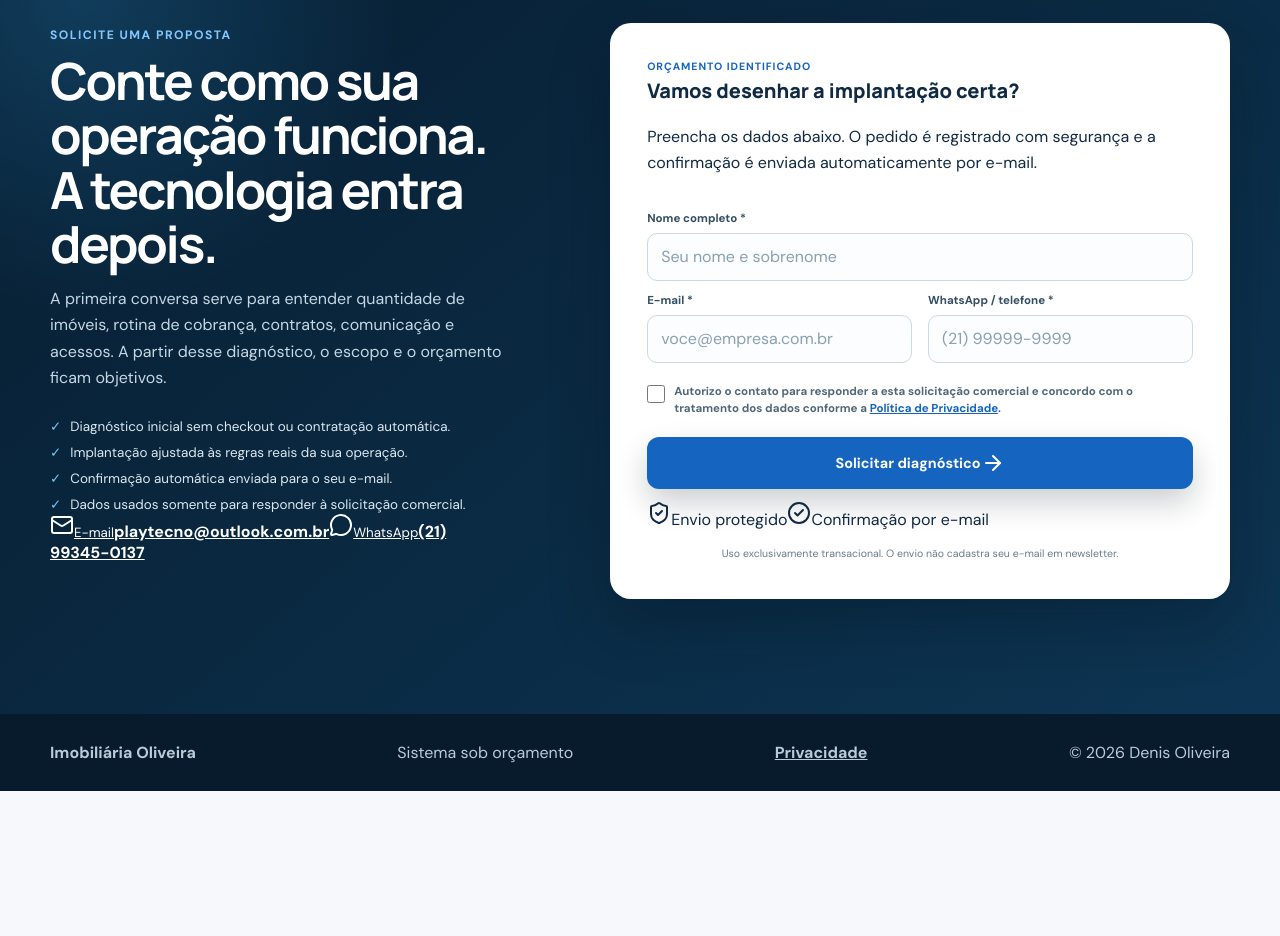
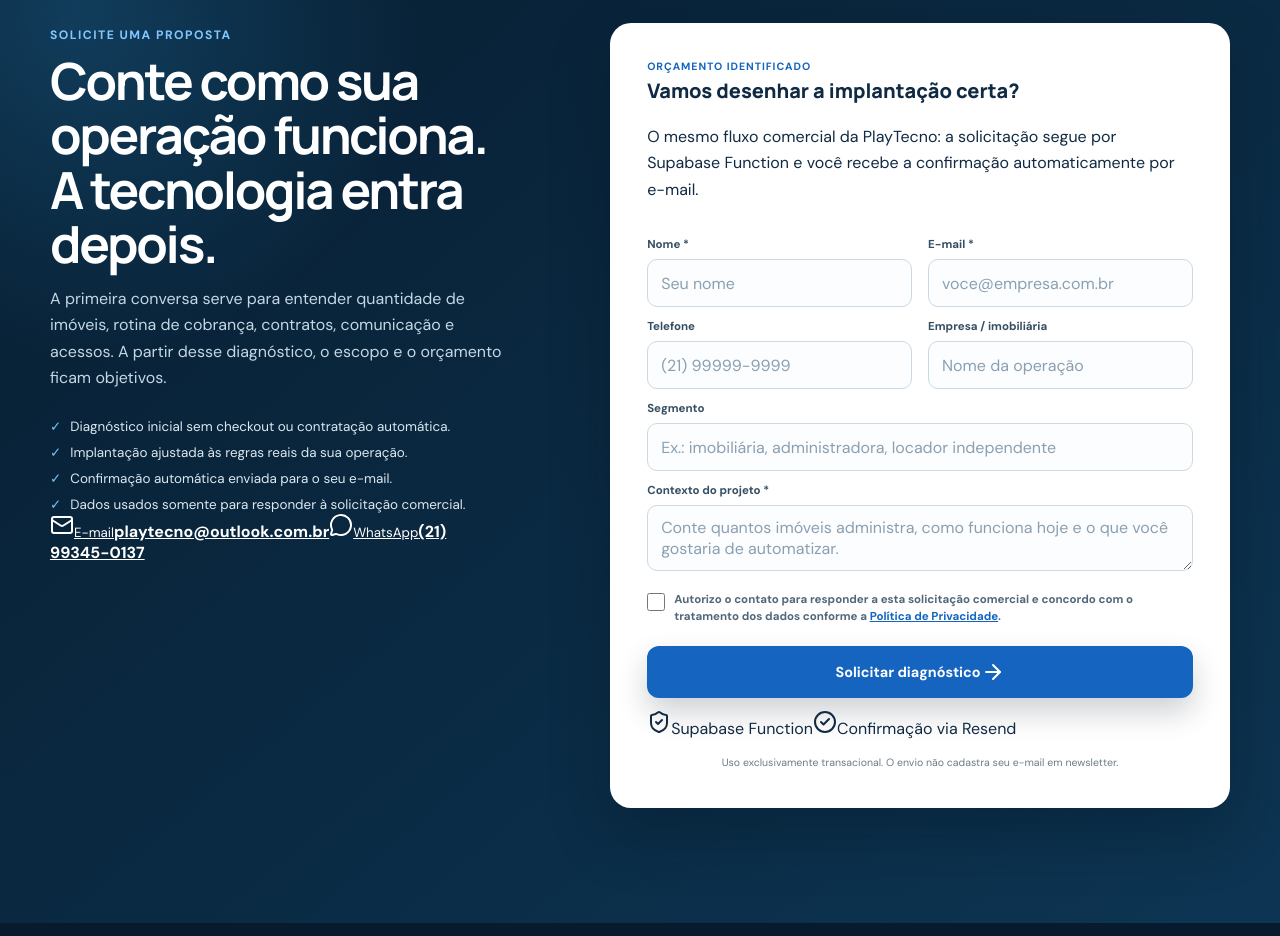
Before and after one commit to DenyCodes/aluguei, a React (Vite) app: page /sistema in a window 1280 px wide. Shown: the part 4880-5816 px from the top of the page. Before the commit the page ends 5671 px from the top, so only its background shows below. Built offline with nearby package versions, Linux system fonts and the light colour scheme; no server answers.

Commit message:
fix: use shared PlayTecno Resend contact function

```diff
--- a/src/components/ContactSection.tsx
+++ b/src/components/ContactSection.tsx
@@ -10,10 +10,9 @@ import {
 import { useToast } from "../hooks/use-toast";
 import { invokeSecure } from "../lib/supabase";
 
-type LeadResponse = {
-  accepted?: boolean;
-  duplicate?: boolean;
-  confirmation_sent?: boolean;
+type ContactResponse = {
+  success?: boolean;
+  message?: string;
 };
 
 type Feedback = {
@@ -21,28 +20,30 @@ type Feedback = {
   message: string;
 } | null;
 
-const createSubmissionId = () => crypto.randomUUID();
+const initialForm = {
+  name: "",
+  email: "",
+  phone: "",
+  company: "",
+  segment: "",
+  message: "",
+  website: "",
+  consent: false,
+};
 
 const ContactSection = () => {
   const { toast } = useToast();
+  const [form, setForm] = useState(initialForm);
   const [isSubmitting, setIsSubmitting] = useState(false);
   const [feedback, setFeedback] = useState<Feedback>(null);
-  const [submissionId, setSubmissionId] = useState(createSubmissionId);
-  const [startedAt, setStartedAt] = useState(() => Date.now());
-  const [form, setForm] = useState({
-    fullName: "",
-    email: "",
-    phone: "",
-    consent: false,
-    website: "",
-  });
 
   const attribution = useMemo(() => {
     const params = new URLSearchParams(window.location.search);
     return {
-      utm_source: params.get("utm_source"),
-      utm_medium: params.get("utm_medium"),
-      utm_campaign: params.get("utm_campaign"),
+      sourcePath: window.location.pathname,
+      utmSource: params.get("utm_source"),
+      utmMedium: params.get("utm_medium"),
+      utmCampaign: params.get("utm_campaign"),
     };
   }, []);
 
@@ -56,48 +57,57 @@ const ContactSection = () => {
   const handleSubmit = async (event: FormEvent<HTMLFormElement>) => {
     event.preventDefault();
     setFeedback(null);
+
+    // Honeypot: bots costumam preencher campos invisíveis.
+    if (form.website.trim()) {
+      setFeedback({
+        type: "success",
+        message: "Solicitação recebida. Entraremos em contato em breve.",
+      });
+      return;
+    }
+
     setIsSubmitting(true);
 
     try {
-      const result = await invokeSecure<LeadResponse>("oliveira-commercial-lead", {
-        submission_id: submissionId,
-        full_name: form.fullName,
+      const context = [
+        form.message.trim(),
+        "",
+        `Empresa: ${form.company.trim() || "Não informada"}`,
+        `Segmento: ${form.segment.trim() || "Não informado"}`,
+        `Origem: ${attribution.sourcePath}`,
+        attribution.utmSource ? `UTM source: ${attribution.utmSource}` : "",
+        attribution.utmMedium ? `UTM medium: ${attribution.utmMedium}` : "",
+        attribution.utmCampaign ? `UTM campaign: ${attribution.utmCampaign}` : "",
+      ]
+        .filter(Boolean)
+        .join("\n");
+
+      await invokeSecure<ContactResponse>("send-contact-email", {
+        name: form.name,
         email: form.email,
         phone: form.phone,
-        consent: form.consent,
-        website: form.website,
-        started_at: startedAt,
-        ...attribution,
+        subject: "Sistema de gestão de locações — solicitação de diagnóstico",
+        message: context,
+        brand: "playtecno",
       });
 
-      const message = result?.duplicate
-        ? "Sua solicitação já tinha sido registrada. Não é necessário enviar novamente."
-        : "Pedido recebido. Enviamos uma confirmação por e-mail e entraremos em contato para entender sua operação.";
+      const successMessage =
+        "Sua solicitação foi enviada. Você receberá uma confirmação por e-mail e entraremos em contato para entender sua operação.";
 
-      setFeedback({ type: "success", message });
+      setFeedback({ type: "success", message: successMessage });
       toast({
-        title: result?.duplicate ? "Solicitação já registrada" : "Diagnóstico solicitado",
-        description: message,
+        title: "Diagnóstico solicitado",
+        description: successMessage,
       });
-
-      if (!result?.duplicate) {
-        setForm({
-          fullName: "",
-          email: "",
-          phone: "",
-          consent: false,
-          website: "",
-        });
-        setSubmissionId(createSubmissionId());
-        setStartedAt(Date.now());
-      }
+      setForm(initialForm);
     } catch (error: unknown) {
       const message =
         error instanceof Error
           ? error.message
           : "Não foi possível enviar agora. Tente novamente ou fale conosco pelo WhatsApp.";
 
-      console.error("Commercial lead error", error);
+      console.error("Commercial contact error", error);
       setFeedback({ type: "error", message });
       toast({
         title: "Não foi possível enviar",
@@ -175,21 +185,22 @@ const ContactSection = () => {
             <span>Orçamento identificado</span>
             <strong>Vamos desenhar a implantação certa?</strong>
             <p className="mt-2 text-sm leading-relaxed text-slate-500">
-              Preencha os dados abaixo. O pedido é registrado com segurança e a
-              confirmação é enviada automaticamente por e-mail.
+              O mesmo fluxo comercial da PlayTecno: a solicitação segue por
+              Supabase Function e você recebe a confirmação automaticamente por
+              e-mail.
             </p>
           </div>
 
           <div className="system-form-grid">
-            <div className="system-form-field system-form-field-full">
-              <label htmlFor="commercial-full-name">Nome completo *</label>
+            <div className="system-form-field">
+              <label htmlFor="commercial-name">Nome *</label>
               <input
-                id="commercial-full-name"
+                id="commercial-name"
                 className="system-field"
                 autoComplete="name"
-                value={form.fullName}
-                onChange={(event) => updateField("fullName", event.target.value)}
-                placeholder="Seu nome e sobrenome"
+                value={form.name}
+                onChange={(event) => updateField("name", event.target.value)}
+                placeholder="Seu nome"
                 minLength={2}
                 maxLength={100}
                 required
@@ -206,13 +217,13 @@ const ContactSection = () => {
                 value={form.email}
                 onChange={(event) => updateField("email", event.target.value)}
                 placeholder="voce@empresa.com.br"
-                maxLength={254}
+                maxLength={180}
                 required
               />
             </div>
 
             <div className="system-form-field">
-              <label htmlFor="commercial-phone">WhatsApp / telefone *</label>
+              <label htmlFor="commercial-phone">Telefone</label>
               <input
                 id="commercial-phone"
                 className="system-field"
@@ -223,6 +234,44 @@ const ContactSection = () => {
                 onChange={(event) => updateField("phone", event.target.value)}
                 placeholder="(21) 99999-9999"
                 maxLength={30}
+              />
+            </div>
+
+            <div className="system-form-field">
+              <label htmlFor="commercial-company">Empresa / imobiliária</label>
+              <input
+                id="commercial-company"
+                className="system-field"
+                autoComplete="organization"
+                value={form.company}
+                onChange={(event) => updateField("company", event.target.value)}
+                placeholder="Nome da operação"
+                maxLength={120}
+              />
+            </div>
+
+            <div className="system-form-field system-form-field-full">
+              <label htmlFor="commercial-segment">Segmento</label>
+              <input
+                id="commercial-segment"
+                className="system-field"
+                value={form.segment}
+                onChange={(event) => updateField("segment", event.target.value)}
+                placeholder="Ex.: imobiliária, administradora, locador independente"
+                maxLength={100}
+              />
+            </div>
+
+            <div className="system-form-field system-form-field-full">
+              <label htmlFor="commercial-message">Contexto do projeto *</label>
+              <textarea
+                id="commercial-message"
+                className="system-field min-h-32 resize-y"
+                value={form.message}
+                onChange={(event) => updateField("message", event.target.value)}
+                placeholder="Conte quantos imóveis administra, como funciona hoje e o que você gostaria de automatizar."
+                minLength={10}
+                maxLength={3000}
                 required
               />
             </div>
@@ -261,7 +310,7 @@ const ContactSection = () => {
             {isSubmitting ? (
               <>
                 <Loader2 className="h-4 w-4 animate-spin" aria-hidden="true" />
-                Registrando solicitação
+                Enviando solicitação
               </>
             ) : (
               <>
@@ -277,11 +326,11 @@ const ContactSection = () => {
           >
             <span className="inline-flex items-center gap-1.5">
               <ShieldCheck className="h-3.5 w-3.5" aria-hidden="true" />
-              Envio protegido
+              Supabase Function
             </span>
             <span className="inline-flex items-center gap-1.5">
               <CheckCircle2 className="h-3.5 w-3.5" aria-hidden="true" />
-              Confirmação por e-mail
+              Confirmação via Resend
             </span>
           </div>
 
```
